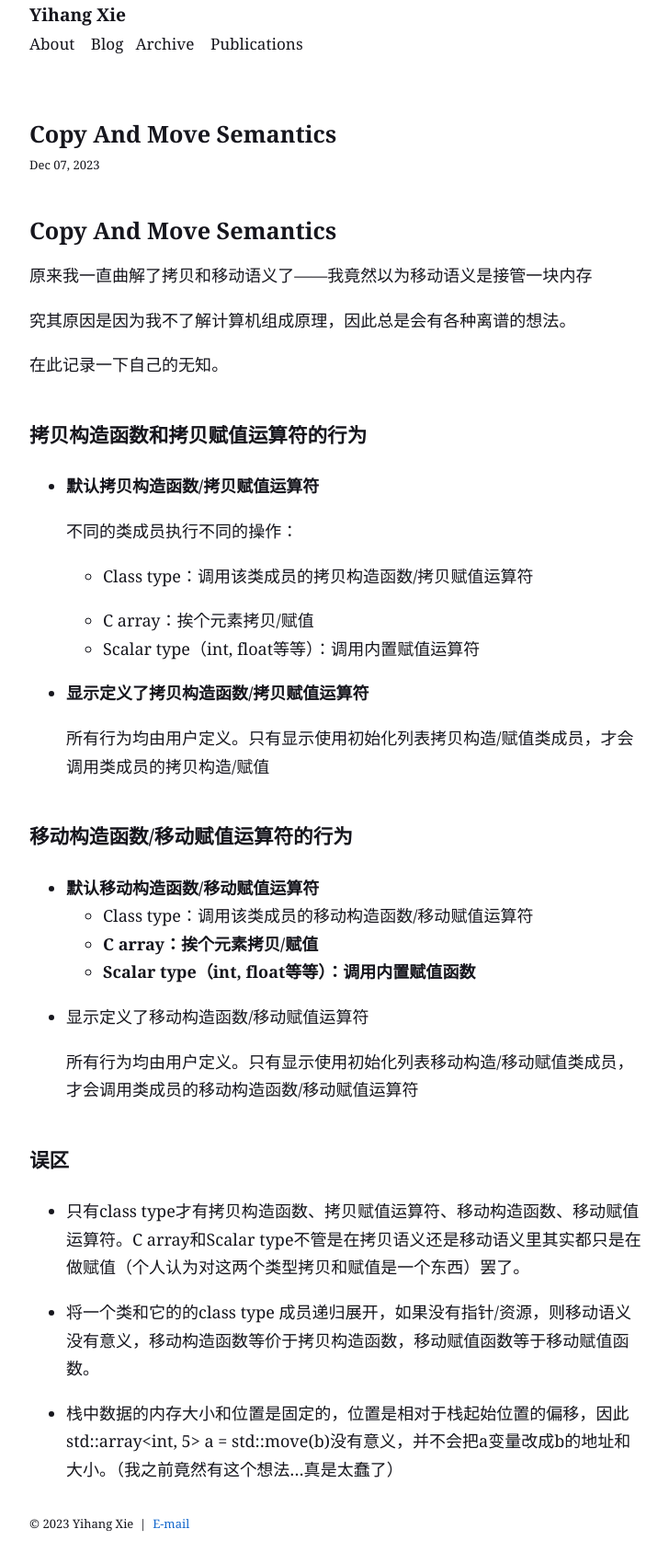
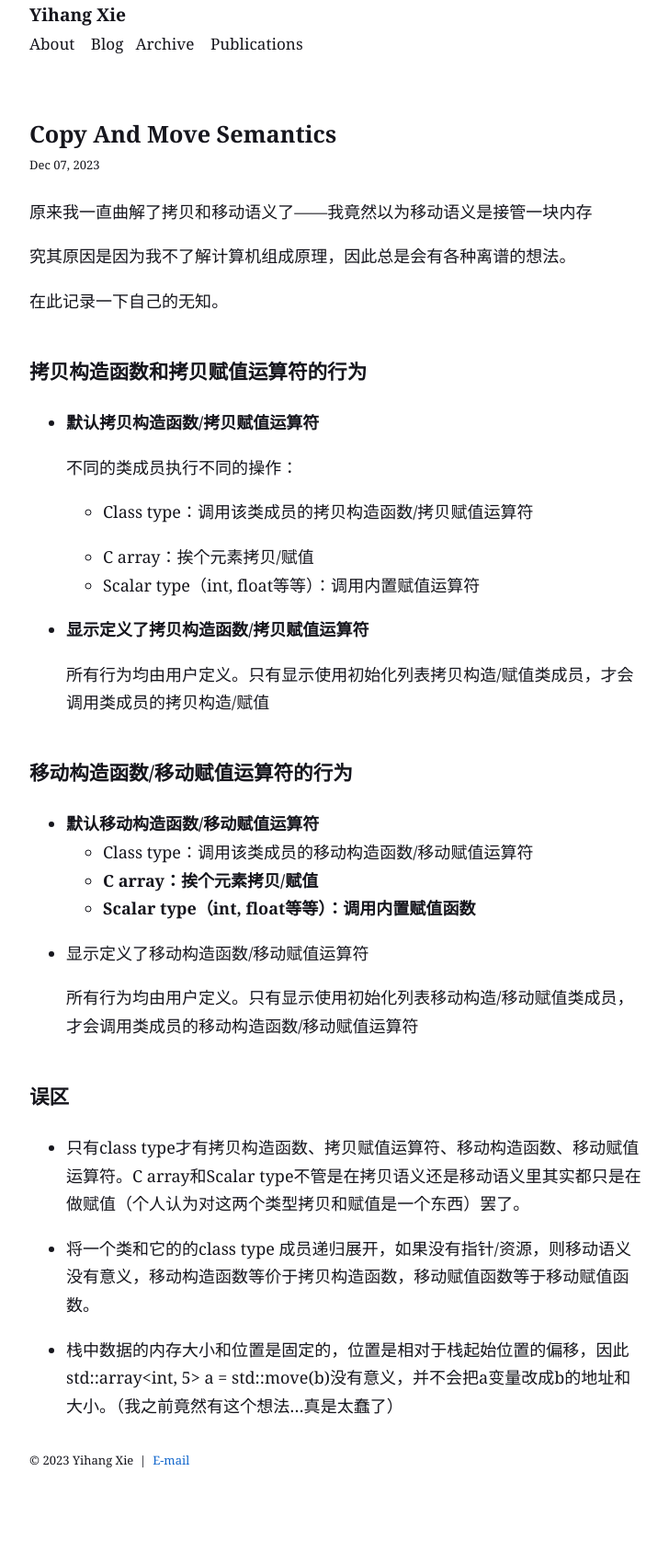
Before and after one commit to XieYHccc/XieYHccc.github.io, a Jekyll site: the page built from _posts/2023-12-07-Copy-And-Move-Semantics.md, in a window 1280 px wide. Shown: the whole page at 92% size, without its empty margins (275-1003 px from the left). Built offline with Jekyll 4.4.1, drawn with Linux system fonts in a browser that asks for light colours; some web fonts are replaced; after the commit the page ends 1617 px from its top, so only the background shows below that.

Commit message:
2023-12-07

```diff
--- a/_posts/2023-12-07-Copy-And-Move-Semantics.md
+++ b/_posts/2023-12-07-Copy-And-Move-Semantics.md
@@ -1,5 +1,3 @@
-# Copy And Move Semantics
-
 原来我一直曲解了拷贝和移动语义了——我竟然以为移动语义是接管一块内存
 
 究其原因是因为我不了解计算机组成原理，因此总是会有各种离谱的想法。
```
Also changed, not shown: _posts/2023-12-07-Write-A-Math-Libraray-In-C++.md (renamed from _posts/2023-12-07-Write-A-Math-Libraray.md, +0 -4 lines).
